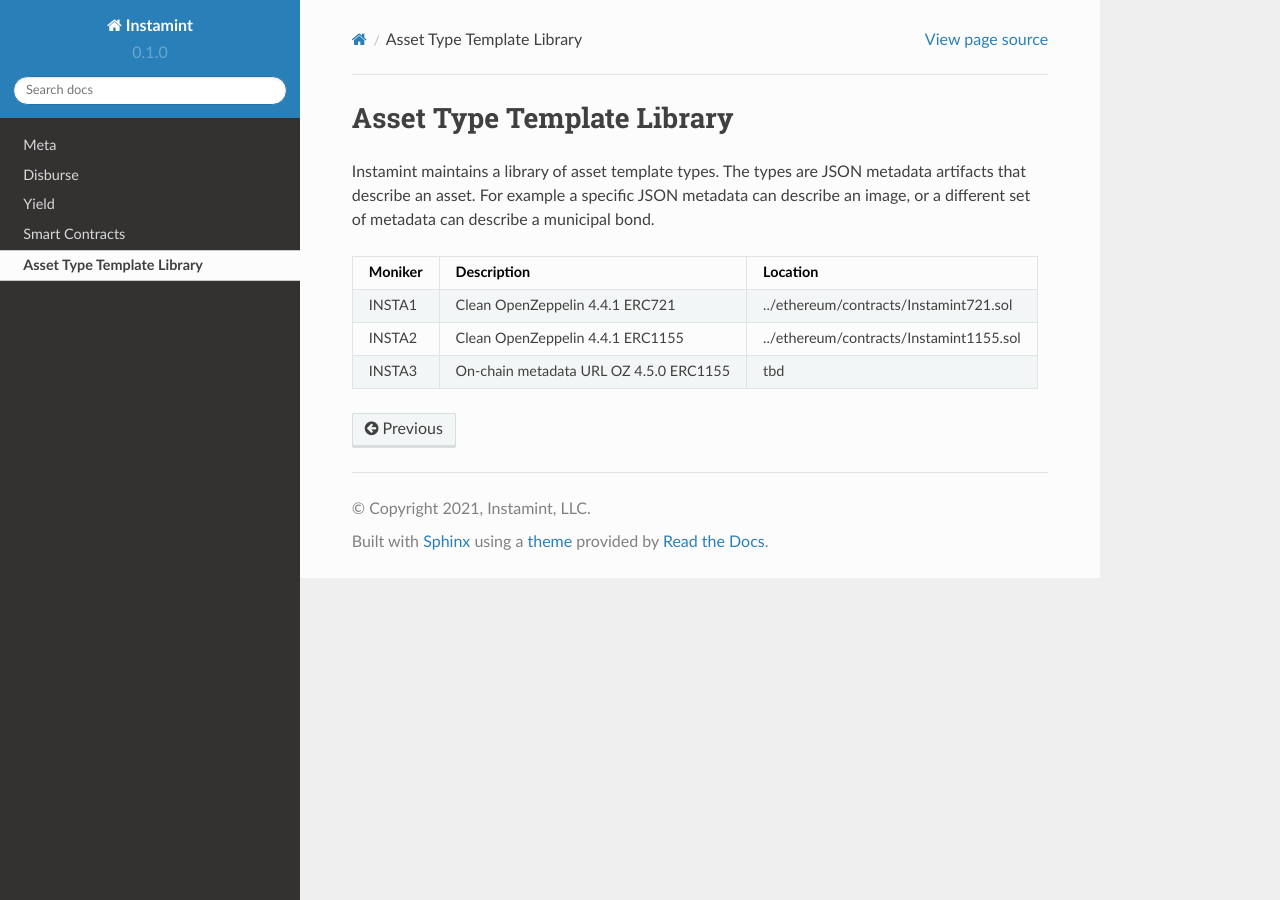
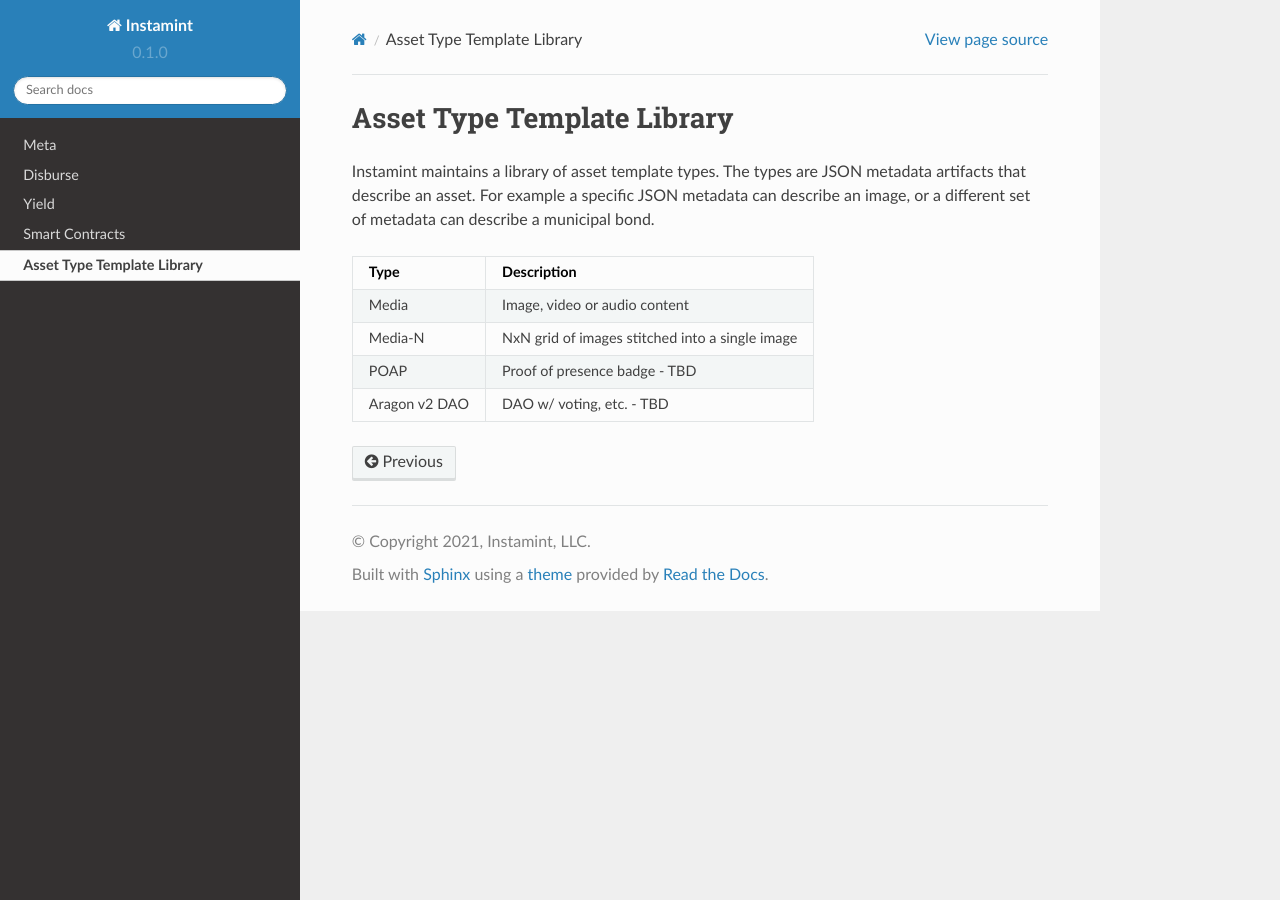
Before and after one commit to instamint/zzz-deprecated-docs, a Sphinx documentation site: the page built from docs/source/assets.rst, in a window 1280 px wide. Built offline with Sphinx 7.4.7 and the Read the Docs theme 2.0.0, drawn with Linux system fonts in a browser that asks for light colours.

Commit message:
Update assets.rst

```diff
--- a/docs/source/assets.rst
+++ b/docs/source/assets.rst
@@ -3,12 +3,14 @@
 
 Instamint maintains a library of asset template types. The types are JSON metadata artifacts that describe an asset. For example a specific JSON metadata can describe an image, or a different set of metadata can describe a municipal bond.
 
-+-------------+------------------------------------------------+--------------------------------------------------------+
-| Moniker     | Description                                    | Location                                               |
-+=============+================================================+========================================================+
-| INSTA1      | Clean OpenZeppelin 4.4.1 ERC721                | ../ethereum/contracts/Instamint721.sol                 |
-+-------------+------------------------------------------------+--------------------------------------------------------+
-| INSTA2      | Clean OpenZeppelin 4.4.1 ERC1155               | ../ethereum/contracts/Instamint1155.sol                |
-+-------------+------------------------------------------------+--------------------------------------------------------+
-| INSTA3      | On-chain metadata URL OZ 4.5.0 ERC1155         | tbd                                                    |
-+-------------+------------------------------------------------+--------------------------------------------------------+
++----------------+--------------------------------------------------------+
+| Type           | Description                                            |
++================+========================================================+
+| Media          | Image, video or audio content                          |
++----------------+--------------------------------------------------------+
+| Media-N        | NxN grid of images stitched into a single image        |
++----------------+--------------------------------------------------------+
+| POAP           | Proof of presence badge - TBD                          |
++----------------+--------------------------------------------------------+
+| Aragon v2 DAO  | DAO w/ voting, etc. - TBD                              |
++----------------+--------------------------------------------------------+
```
